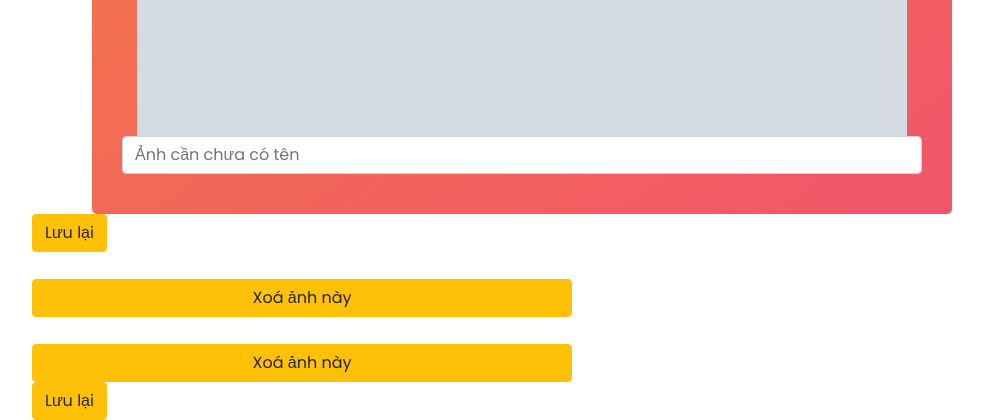
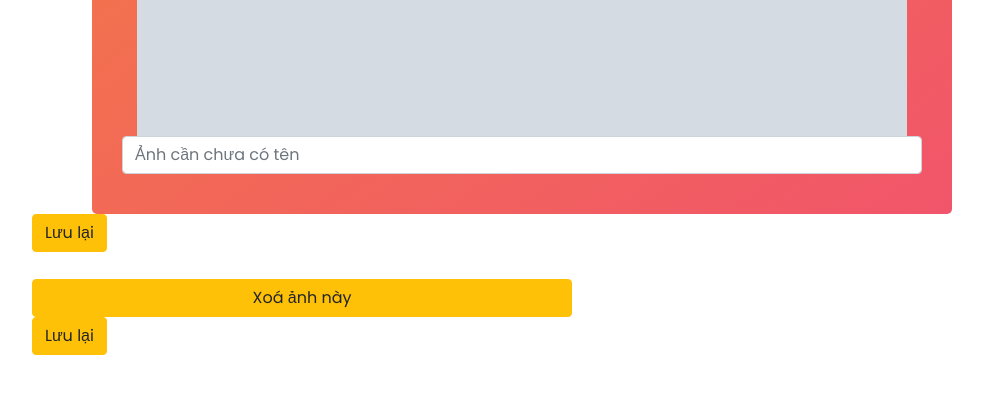
Before and after one commit to iwin2212/df_non_tf, a Flask app: template templates/brandname.html in a window 1280 px wide. Shown: the part 777-1197 px from the top of the page, without its empty margins (53-1036 px from the left). After the commit the page ends 1132 px from the top, so only its background shows below. Run offline with Flask 2, Linux system fonts and the light colour scheme; the template is opened without the code that fills it: most values are stand-ins (such as "Sample title", 1, 10 or a date in 2020); grey boxes marked "Sample" are stand-in pictures.

Commit message:
test delete

```diff
--- a/templates/brandname.html
+++ b/templates/brandname.html
@@ -86,7 +86,6 @@ https://templatemo.com/tm-540-lava-landing-page
                     </div>
                     <div class="left-text col-lg-6 col-md-12 col-sm-12 col-xs-12" data-scroll-reveal="enter left move 30px over 0.6s after 0.4s">
                         <input class="btn btn-warning" id="rename" type="button" onclick="rename()" value="Lưu lại" />
-                        <input class="btn btn-warning container" type="button" onclick="delete_img('{{img}}')" value="Xoá ảnh này" style="margin-top: 5%;" />
                         <input class="btn btn-warning container" type="button" onclick="delete_img(this)" value="Xoá ảnh này" style="margin-top: 5%;" />
                     </div>
 
```
